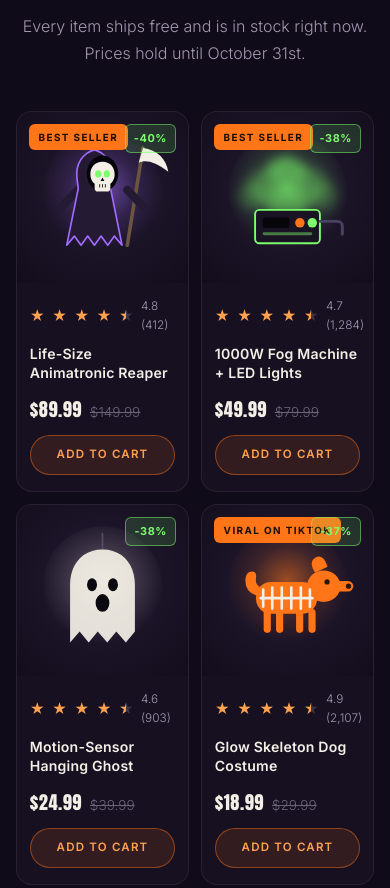
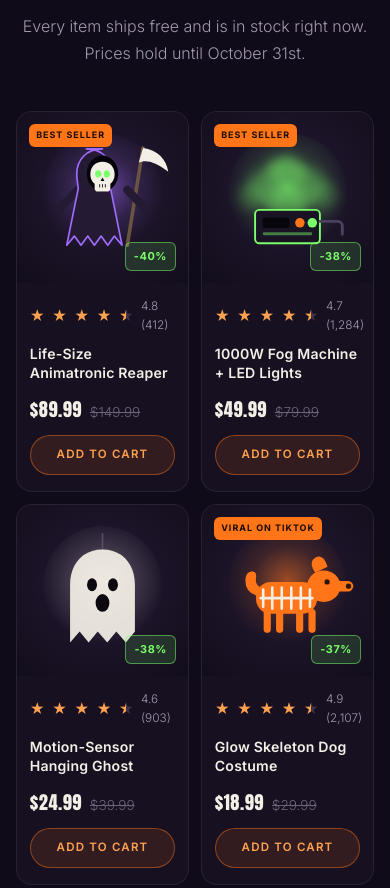
Before and after one commit to anirudhatalmale6-alt/halloween-store-demo, a plain HTML site: page index.html in a window 390 px wide. Shown: the part 1987-2875 px from the top of the page. Drawn offline with Linux system fonts and the light colour scheme.

Commit message:
Mobile: stop a long badge colliding with the discount chip on 2-up cards

```diff
--- a/styles.css
+++ b/styles.css
@@ -413,6 +413,10 @@ button{font:inherit;cursor:pointer;border:0;background:none;color:inherit}
   .grid{grid-template-columns:repeat(2,1fr);gap:12px}
   .cats{gap:12px}
   .cat img{width:88px;height:88px}
+  /* two-up cards are too narrow for both chips on one line - drop the
+     discount to the bottom corner so a long badge can't collide with it */
+  .card__off{top:auto;bottom:12px}
+  .badge{font-size:.56rem;letter-spacing:1px;padding:.26rem .45rem;max-width:calc(100% - 24px)}
   .card__body{padding:.85rem .8rem 1rem}
   .card__name{font-size:.88rem}
   .card__blurb{display:none}
```
